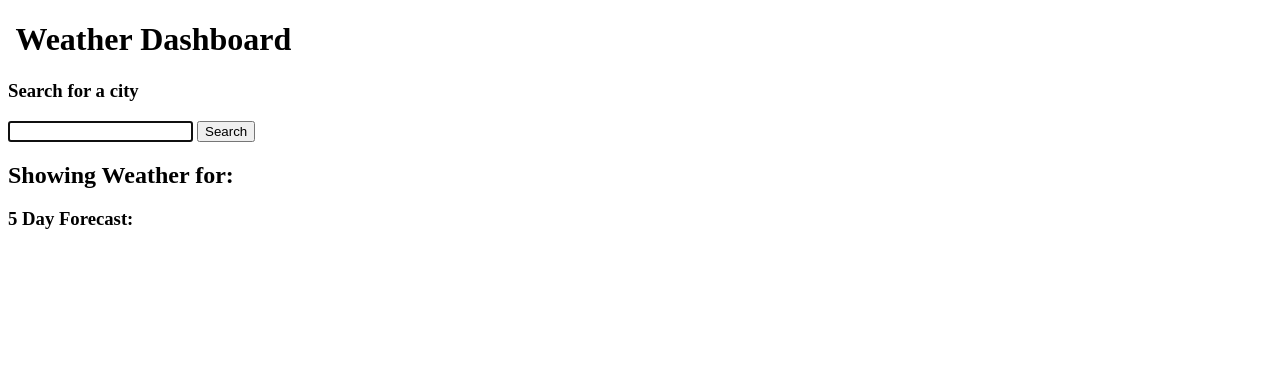
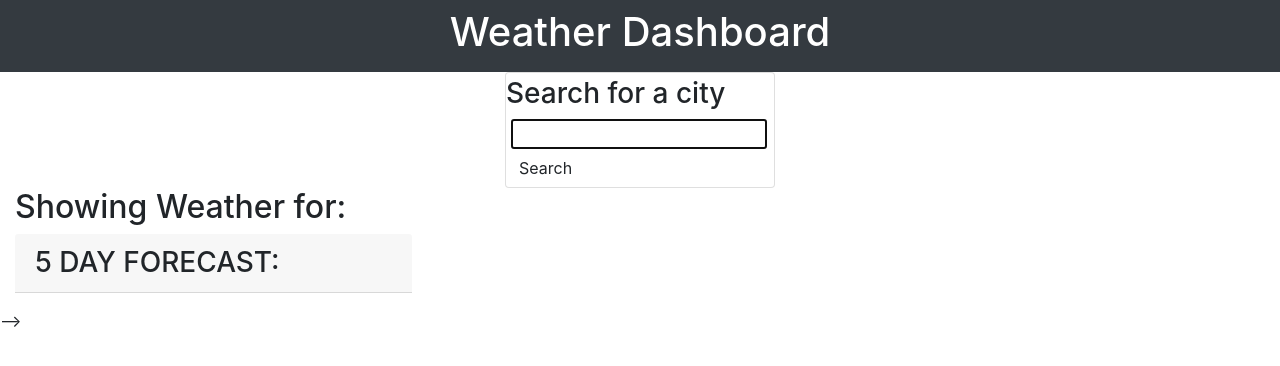
Before and after one commit to Tobydawg/weather-check, a plain HTML site: page index.html in a window 1280 px wide. Drawn offline with nearby package versions, Linux system fonts and the light colour scheme; some icons are missing.

Commit message:
readme life

```diff
--- a/index.html
+++ b/index.html
@@ -5,22 +5,23 @@
     <meta name="viewport" content="width=device-width, initial-scale=1.0">
     <meta http-equiv="X-UA-Compatible" content="ie=edge">
     <link href="https://fonts.googleapis.com/css?family=IBM+Plex+Sans:400,400i,700&display=swap" rel="stylesheet">
-    <link rel="stylesheet" href="https://cdnjs.cloudflare.com/ajax/libs/font-awesome/5.11.2/css/all.min.css">
+    <link rel="stylesheet" href="https://stackpath.bootstrapcdn.com/bootstrap/4.3.1/css/bootstrap.min.css" integrity="sha384-ggOyR0iXCbMQv3Xipma34MD+dH/1fQ784/j6cY/iJTQUOhcWr7x9JvoRxT2MZw1T" crossorigin="anonymous">
     <!-- <link rel="stylesheet" href="C:\Users\18182\OneDrive\Desktop\projects\weatherapi\assets\style.css" /> -->
+    <link rel="sytlesheet" href="style.css"/>
 
     <title>Weather Map</title>
   </head>
 
-  <body class="flex-column min-100-vh">
-    <header class="hero">
+  <body class="flex-row min-100-vh">
+    <header class="container-fluid text-center text-white bg-dark p-2 weather-header">
       <h1 class="app-title"><i class="fab fa-"></i> Weather Dashboard</h1>
     </header>
 
 
     <main class="flex-row justify-space-between">
-      <div class="col-12 col-md-4">
+      <div class="col-12 col-md-4 container-fluid" style="max-width: 300px;">
         <div class="card">
-          <h3 class="card-header text-uppercase">Search for a city </h3>
+          <h3 id="form-headinge" class="mt-1 h3 form-label">Search for a city </h3>
           <div id="city-form" class="card-bod">
             <label class="form-label" for="city"></label>
             <input name="city" id="city" type="text" autofocus="true" class="form-input" />
@@ -81,6 +82,67 @@
  <!--<script src="./assets/weather.js"></script>-->
  <script src ="weather.js"></script>
  <script src="https://cdnjs.cloudflare.com/ajax/libs/moment.js/2.29.1/moment.min.js" integrity="sha512-qTXRIMyZIFb8iQcfjXWCO8+M5Tbc38Qi5WzdPOYZHIlZpzBHG3L3by84BBBOiRGiEb7KKtAOAs5qYdUiZiQNNQ==" crossorigin="anonymous"></script>
-  </body>
+ <script src="https://code.jquery.com/jquery-3.3.1.slim.min.js" integrity="sha384-q8i/X+965DzO0rT7abK41JStQIAqVgRVzpbzo5smXKp4YfRvH+8abtTE1Pi6jizo" crossorigin="anonymous"></script>
+<script src="https://cdnjs.cloudflare.com/ajax/libs/popper.js/1.14.7/umd/popper.min.js" integrity="sha384-UO2eT0CpHqdSJQ6hJty5KVphtPhzWj9WO1clHTMGa3JDZwrnQq4sF86dIHNDz0W1" crossorigin="anonymous"></script>
+<script src="https://stackpath.bootstrapcdn.com/bootstrap/4.3.1/js/bootstrap.min.js" integrity="sha384-JjSmVgyd0p3pXB1rRibZUAYoIIy6OrQ6VrjIEaFf/nJGzIxFDsf4x0xIM+B07jRM" crossorigin="anonymous"></script>
+</body>
 
   </html>
+
+
+<!--
+  <header
+  class="container-fluid text-center text-white bg-dark p-2 weather-header"
+>
+  <h1>Weather Dashboard</h1>
+</header>
+<!-- max-width for ultra wide resolutions -->
+<!-- <div class="container-fluid" style="max-width: 1400px">
+  <div class="row">
+    <aside class="col-lg-3 pb-3">
+      <h2 id="form-heading" class="mt-1 h3 form-label">
+        Search for a City:
+      </h2>
+      <form id="search-form" class="form">
+        <div class="form-inline form-group">
+          <div class="input-group">
+            <input
+              class="form-input weather-search"
+              type="text"
+              id="search-input"
+              placeholder="San Diego"
+              aria-labelledby="form-heading"
+              aria-controls="today forecast"
+            />
+            <div class="input-group-append">
+              <button
+                type="submit"
+                class="btn search-button"
+                id="search-button"
+                aria-label="submit search"
+              >
+                Search
+              </button>
+              <hr class="hr weather-hr" />
+            </div>
+          </div>
+        </div>
+      </form>
+      <div class="list-group" id="history"></div>
+    </aside>
+    <div class="col-lg-9 pb-3">
+      <section
+        id="today"
+        class="mt-3"
+        role="region"
+        aria-live="polite"
+      ></section>
+      <section
+        id="forecast"
+        class="row mt-3"
+        role="region"
+        aria-live="polite"
+      ></section>
+    </div>
+  </div>
+</div> --> -->
--- a/style.css
+++ b/style.css
@@ -34,7 +34,7 @@
 
   .grid-item-0{
     border:white;
-    border-color:lightgrey;
+    border-color:black;
     transform:translate(0%, 0%);
 
     width:800px;
```
Also changed, not shown: 1 other file.
